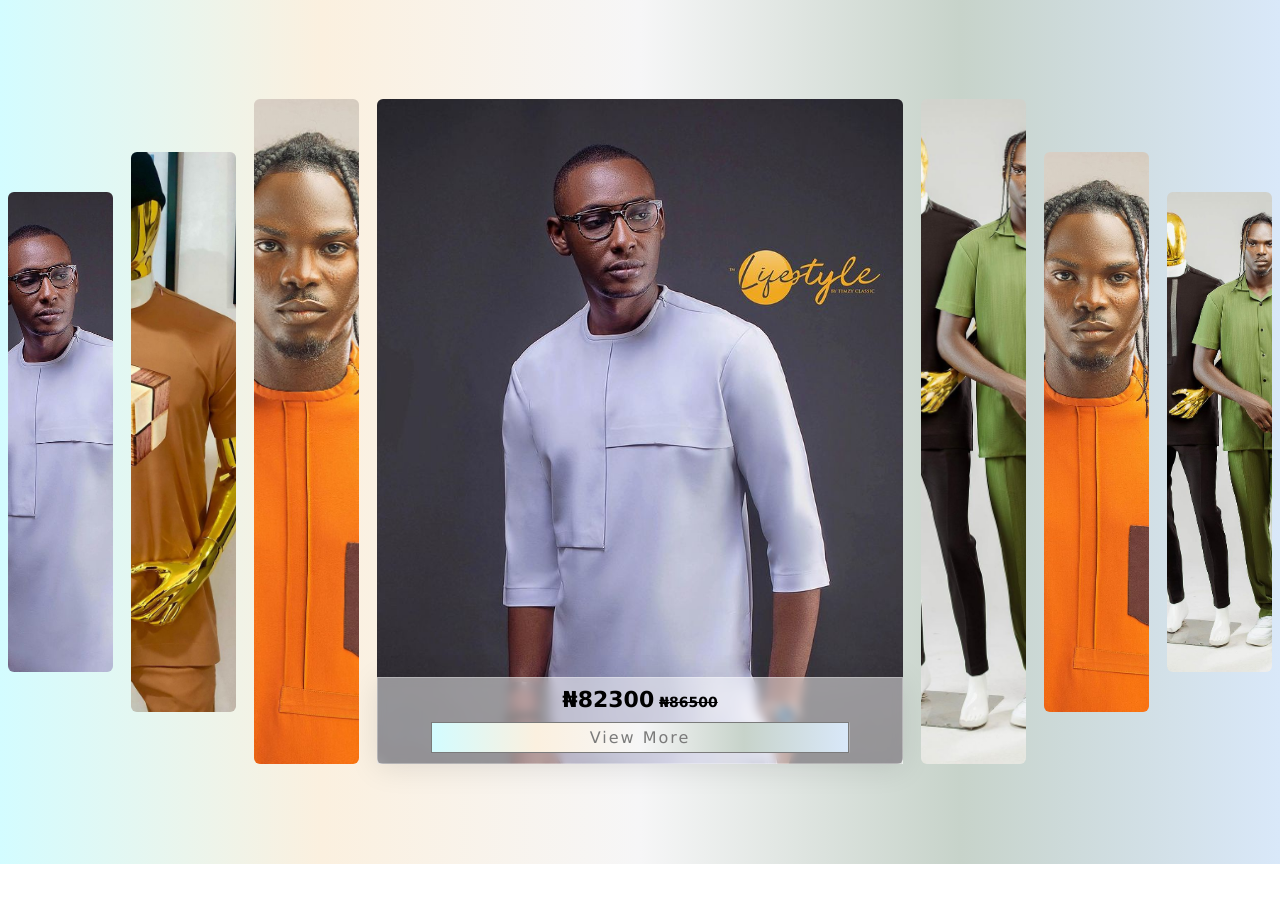
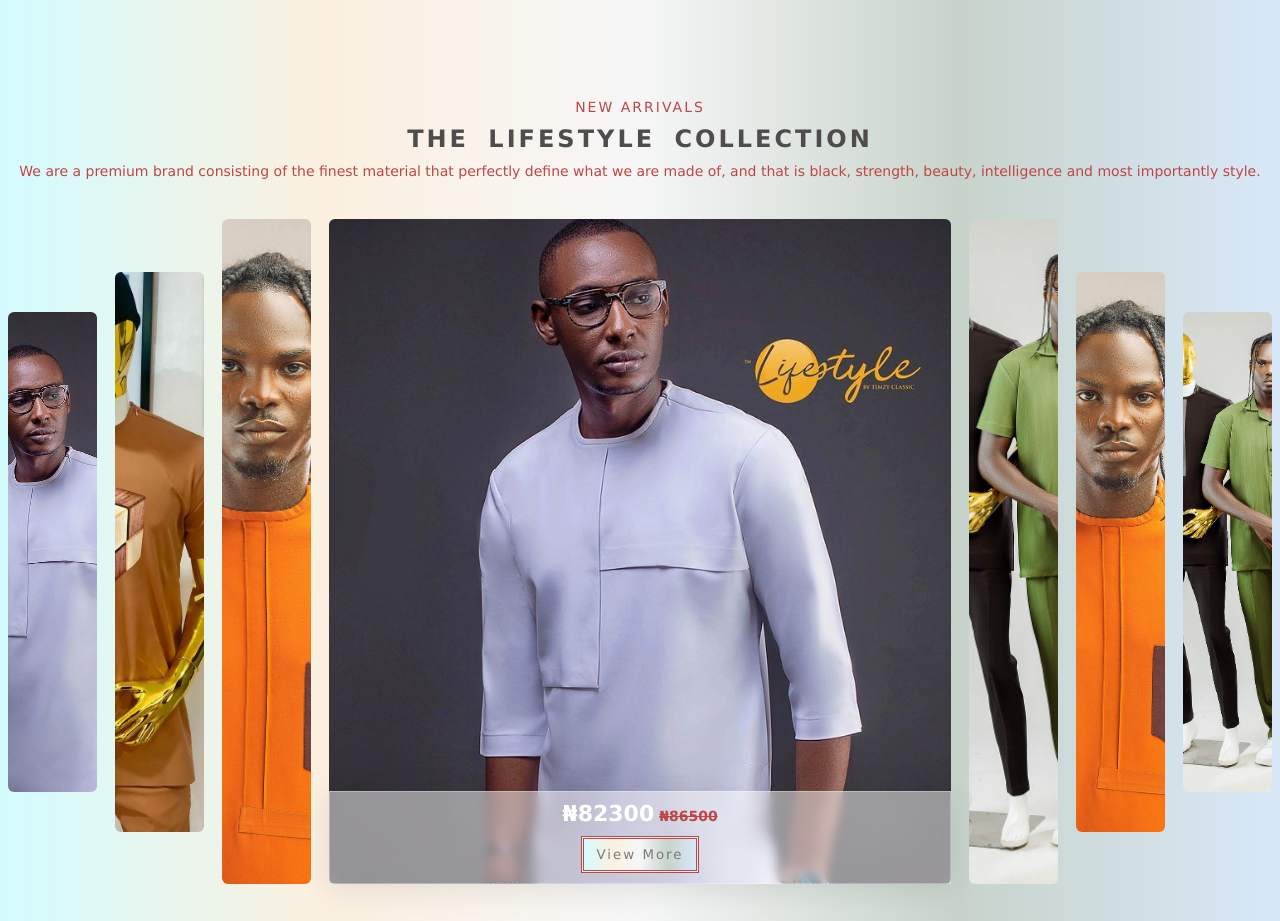
Before and after one commit to yakubu-josiah/TimzyClassic_client, a React (Create React App) app in the folder client/: page / in a window 1280 px wide. Shown: the part 1111-2032 px from the top of the page. Built offline with nearby package versions, Linux system fonts and the light colour scheme.

Commit message:
feat: added a button to link to product and the collection details

```diff
--- a/client/src/components/UI/CollectionSlide.css
+++ b/client/src/components/UI/CollectionSlide.css
@@ -5,6 +5,35 @@
     padding: 100px 8px;
     background: linear-gradient(to right, #d3fcff, #fbf0df, #f6f6f7, #c7d3ca, #d9e8f9);
 }
+
+.CS .CS_intro p{
+    font-size: 14px;
+    letter-spacing: 2px;
+    color: #be4646;
+    margin-bottom: 10px;
+    font-weight: 500;
+}
+
+.CS .CS_intro h1 {
+    color: #4e4c4c;
+    text-wrap: nowrap;
+    font-size: 1.5rem;
+    letter-spacing: 3px;
+    font-weight: 800;
+    text-transform: uppercase;
+    word-spacing: 8px;
+    margin-bottom: 10px;
+}
+
+.CS .CS_intro div p {
+    font-size: 14px;
+    font-weight: 400;
+    letter-spacing: 0;
+    white-space: wrap;
+    text-wrap: balance;
+    margin-bottom: 40px;
+}
+
 .CS .CS_cont {
     width: 100%;
     height: 100%;
@@ -62,7 +91,7 @@
     -webkit-backdrop-filter: blur(5px);
     border: 1px solid rgba(255, 255, 255, 0.3);
     bottom: 0;
-    color: #000;
+    color: #be4646;
     padding-bottom: 10px;
     opacity: 0;
     animation: showContent 1s ease-in-out 0.1s 1 forwards;
@@ -77,6 +106,7 @@
     transition: 0.7s ease;
     display: inline-block;
     opacity: 0;
+    color: #fff;
     animation: showContent 1s ease-in-out 0.2s 1 forwards;
 }
 
@@ -94,30 +124,43 @@
     animation: showContent 1s ease-in-out 0.3s 1 forwards;
 }
 
-.CS .CS_cont .CS_images .CS_img .CS_details a {
+.CS .CS_cont .CS_images .CS_img .CS_details button {
+    display: block;
     margin: 0 auto;
-    padding: 5px;
+    padding: 1px;
+    border: 1px solid #fff;
+    border: 1px solid #be4646;
+
+}
+.CS .CS_cont .CS_images .CS_img .CS_details button a {
     display: block;
-    width: 80%;
+    padding: 8px 13px;
+    width: 100%;
+    height: 100%;
     font-weight: 500;
+    color: #fff;
     color: #7a7a7a;
     letter-spacing: 2px;
-    border: 1px solid #7a7a7a;
+    border: 1px solid #be4646;
     backdrop-filter: blur(3px);
     opacity: 0;
     animation: showContent 1s ease-in-out 0.1s 1 forwards;
+    background: #be4646;
     background: linear-gradient(to right, #d3fcff, #fbf0df, #f6f6f7, #c7d3ca, #d9e8f9);
-
 }
-.CS .CS_cont .CS_images .CS_img .CS_details a:hover {
+.CS .CS_cont .CS_images .CS_img .CS_details a:hover{
+    margin: 0;
     cursor: pointer;
-    background: #a52a2a;
-    border: 1px solid #a52a2a;
+    background: linear-gradient(to right, #d3fcff, #fbf0df, #f6f6f7, #c7d3ca, #d9e8f9);
+    background: #be4646;
+    border: 1px solid #be4646;
+    color: #7a7a7a;
     color: #ffffff;
     transition: all ease 0.4s;
 }
 .CS_active {
-    width: 50% !important;
+    cursor: default !important;
+    width: 70% !important;
 }
 .CS_active .CS_details {
     display: block !important;
@@ -138,5 +181,16 @@
     .CS .CS_cont .CS_images{
         gap: 5px;
     }
+    .CS .CS_intro p{
+        margin-bottom: 6px;
+        font-size: 12px;
+        font-weight: 500;
+    }
+    .CS .CS_intro h1 {
+        font-size: 18px;
+    }
+    .CS .CS_intro div p {
+        font-size: 12px;
+    }
 
 }
--- a/client/src/components/UI/CollectionSlide.jsx
+++ b/client/src/components/UI/CollectionSlide.jsx
@@ -78,6 +78,13 @@ export default function CollectionSlide({ type }) {
 
     return (
         <div className="CS">
+            <div className="CS_intro">
+              <p>NEW ARRIVALS</p>
+              <h1>The Lifestyle Collection</h1>
+              <div>
+                <p>We are a premium brand consisting of the finest material that perfectly define what we are made of, and that is black, strength, beauty, intelligence and most importantly style.</p>
+              </div>
+            </div>
             <div className="CS_cont">
                 <div className="CS_images">
                     {data.map((item, index) => (
@@ -90,7 +97,9 @@ export default function CollectionSlide({ type }) {
                             <div className={`CS_details ${activeIndex === index ? "CS_details" : ""}`}>
                                 <h2>₦{item.price}</h2>
                                 <p>₦{item.price + 4200} </p>
-                                <Link to={`/product/${item.id}`}>View More</Link>
+                                <button>
+                                    <Link to={`/product/${item.id}`}>View More</Link>
+                                </button>
                             </div>
                         </div>
                     ))}
```
